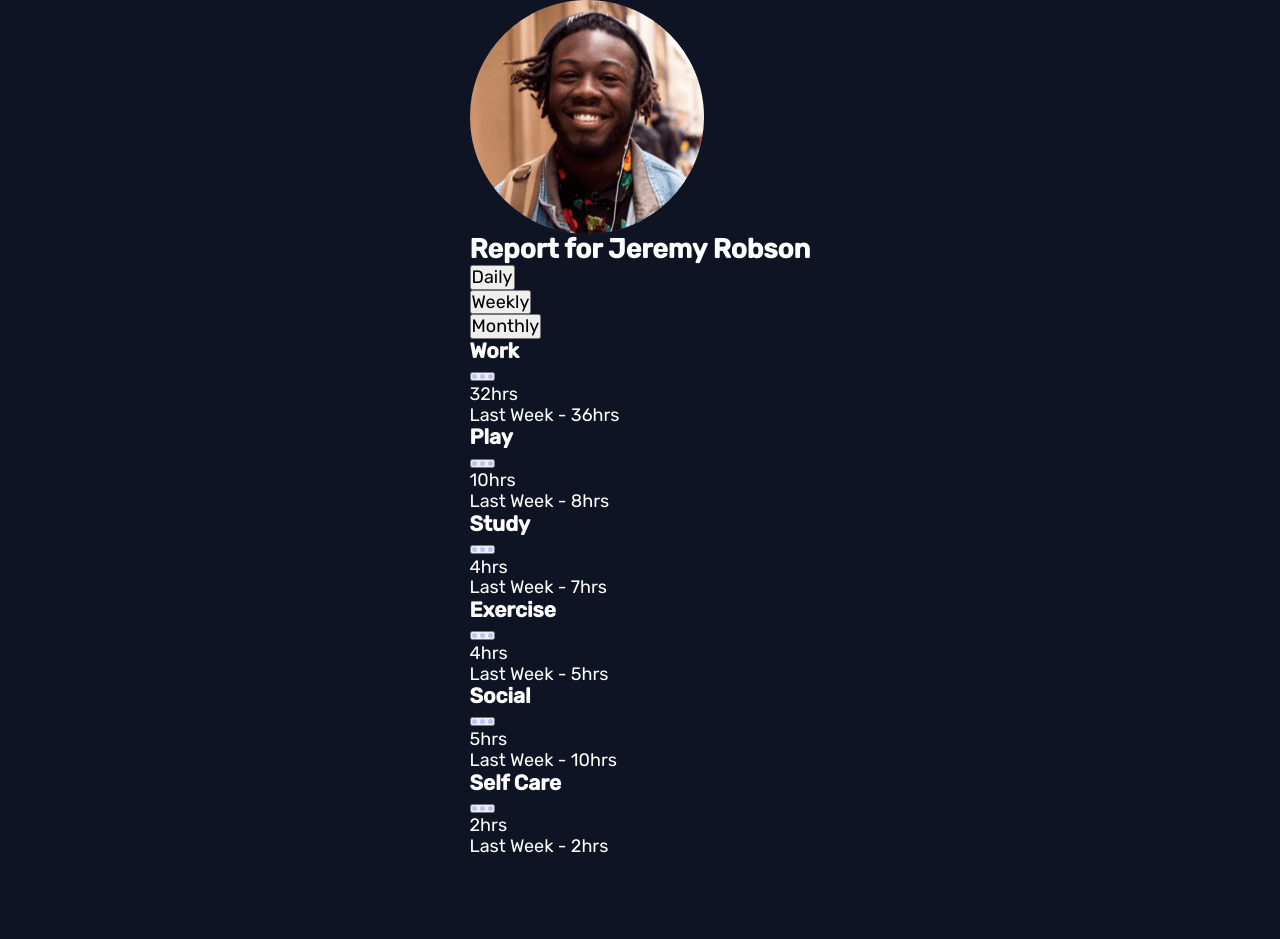
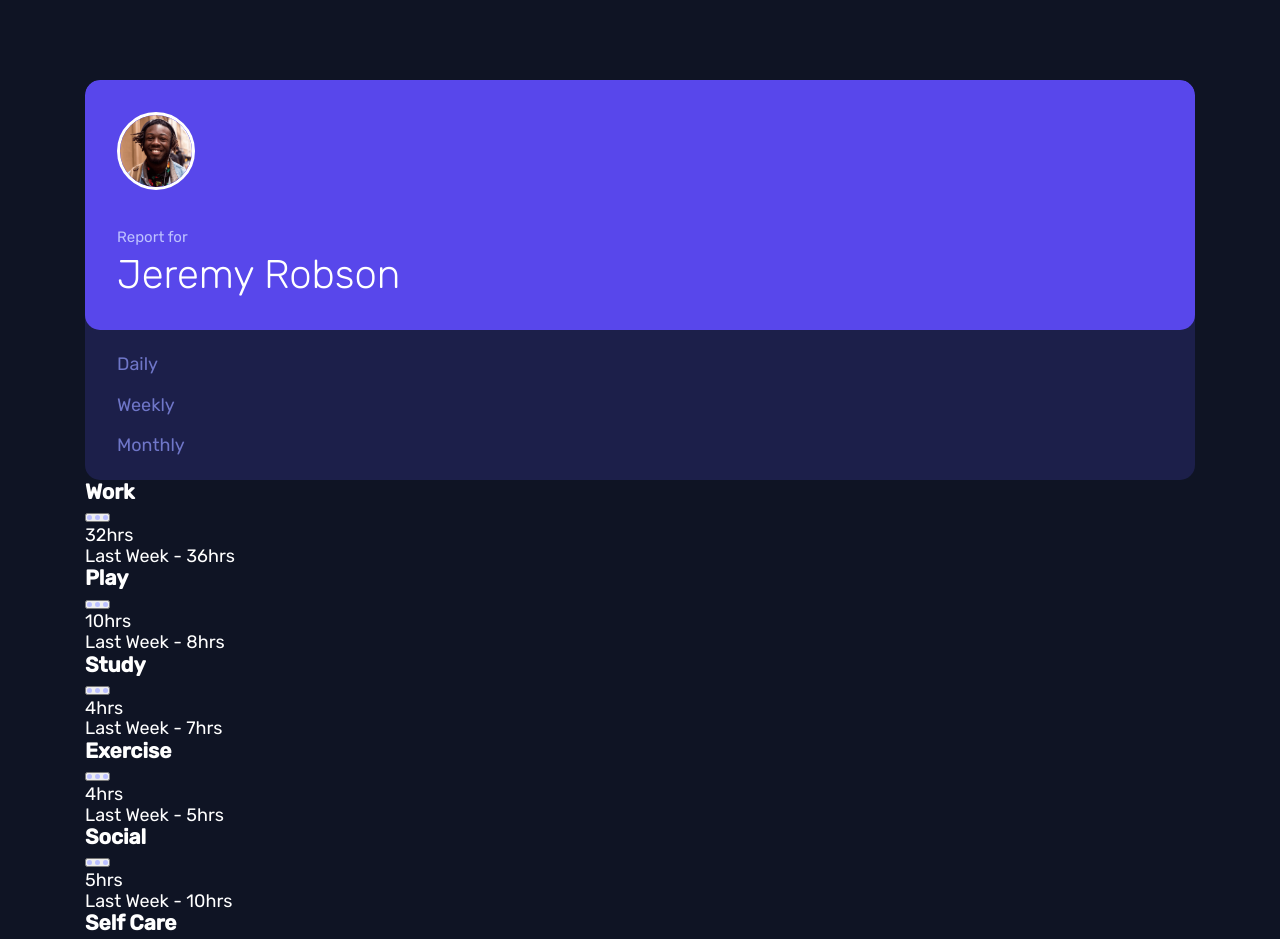
Before and after one commit to karolbanat/time-tracking-dashboard, a website: page index.html in a window 1280 px wide. Shown: the top 939 px of the page. Before the commit the page ends 857 px from the top, so only its background shows below. Drawn offline with Linux system fonts and the light colour scheme.

Commit message:
Dashboard header

```diff
--- a/index.html
+++ b/index.html
@@ -25,7 +25,7 @@
         <header class="dashboard__header">
           <div class="dashboard__intro">
             <img src="./dist/images/image-jeremy.png" alt="Image of Jeremy Robson" class="dashboard__avatar">
-            <h2 class="dashboard__heading"><span>Report for</span> Jeremy Robson</h2>
+            <h2 class="dashboard__heading"><span>Report for</span><br> Jeremy Robson</h2>
           </div>
           <ul class="dashboard__controls">
             <li><button data-role="control" data-time-span="day" class="dashboard__control-button">Daily</button></li>
--- a/src/sass/abstracts/_functions.scss
+++ /dev/null
@@ -1,13 +0,0 @@
-@use './variables';
-
-@function get-color($color, $shade) {
-	$color: map-get(
-		$map:
-			map-get(
-				$map: variables.$colors,
-				$key: $color,
-			),
-		$key: $shade,
-	);
-	@return $color;
-}
--- a/src/sass/base/_base.scss
+++ b/src/sass/base/_base.scss
@@ -11,4 +11,5 @@ main {
 	justify-content: center;
 	align-items: center;
 	min-height: 100vh;
+	padding-block: 8rem;
 }
--- /dev/null
+++ b/src/sass/components/_dashboard.scss
@@ -0,0 +1,75 @@
+@use '../abstracts/mixins' as mxn;
+
+.dashboard {
+	&__header {
+		background-color: var(--clr-neutral-600);
+		border-radius: var(--borr-400);
+		overflow: hidden;
+	}
+
+	&__intro {
+		display: flex;
+		align-items: center;
+		gap: 1.6rem;
+		padding: 3.2rem;
+		background-color: var(--clr-primary-400);
+		border-radius: var(--borr-400);
+		@include mxn.mq(medium) {
+			flex-direction: column;
+			align-items: flex-start;
+		}
+	}
+
+	&__controls {
+		display: flex;
+		justify-content: space-between;
+		align-items: center;
+		gap: 2rem;
+		padding: 2.4rem;
+		@include mxn.mq(small) {
+			justify-content: center;
+		}
+		@include mxn.mq(large) {
+			flex-direction: column;
+			align-items: flex-start;
+			padding-inline: 3.2rem;
+		}
+	}
+
+	&__control-button {
+		--text-clr: var(--clr-neutral-500);
+		color: var(--text-clr);
+		background: none;
+		border: none;
+		cursor: pointer;
+		transition: color 0.35s ease;
+
+		&.active,
+		&:is(:hover, :focus) {
+			--text-clr: var(--clr-neutral-100);
+		}
+	}
+
+	&__heading {
+		font-size: var(--fz-600);
+		font-weight: var(--fw-300);
+		color: var(--clr-neutral-100);
+
+		& span {
+			font-size: var(--fz-300);
+			font-weight: var(--fw-400);
+			color: var(--clr-neutral-400);
+		}
+	}
+
+	&__avatar {
+		--width: 6.4rem;
+		width: var(--width);
+		aspect-ratio: 1;
+		border: 3px solid var(--clr-neutral-100);
+		border-radius: 50%;
+		@include mxn.mq(medium) {
+			--width: 7.8rem;
+		}
+	}
+}
--- a/src/sass/components/_index.scss
+++ b/src/sass/components/_index.scss
@@ -0,0 +1 @@
+@forward './dashboard';
--- /dev/null
+++ b/src/sass/layout/_container.scss
@@ -0,0 +1,6 @@
+.container {
+	--max-width: 111rem;
+	--padding-inline: 2.4rem;
+	margin-inline: auto;
+	width: min(100% - 2 * var(--padding-inline), var(--max-width));
+}
--- a/src/sass/layout/_index.scss
+++ b/src/sass/layout/_index.scss
@@ -1 +1,2 @@
 @forward './flow';
+@forward './container';
```
Also changed, not shown: dist/css/main.min.css.
